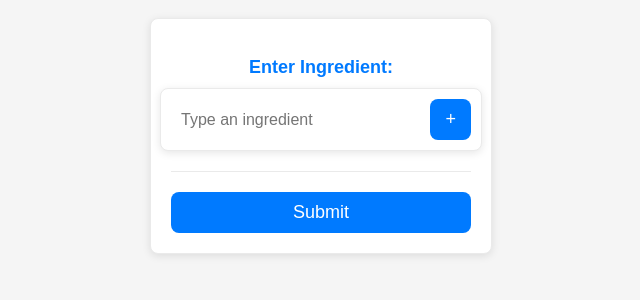
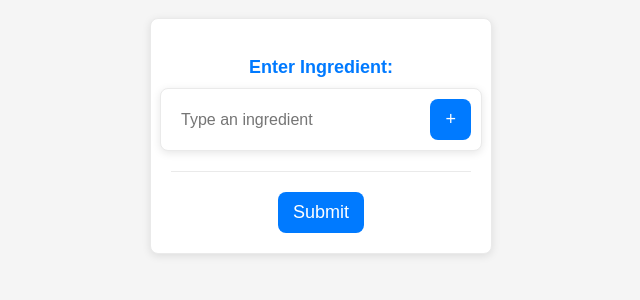
Before and after one commit to naligant/Recipe_Suggester, a Next.js app in the folder client/: page /add-ingredients in a window 1280 px wide. Shown: the part 222-522 px from the top of the page, without its empty margins (319-959 px from the left). Built offline with nearby package versions, Linux system fonts and the light colour scheme.

Commit message:
ingredients go to backend and get stored.

```diff
--- a/client/app/add-ingredients/page.tsx
+++ b/client/app/add-ingredients/page.tsx
@@ -1,4 +1,4 @@
-'use'
+'use client';
 
 import React, { useState } from 'react';
 import './IngredientInput.css'; // Import for simple styling
@@ -31,10 +31,29 @@ const IngredientInput: React.FC = () => {
     );
   };
 
-  const handleSubmit = () => {
+  const handleSubmit = async (e: React.FormEvent<HTMLFormElement>) => {
+    e.preventDefault(); // Prevent the default form submission behavior
+
     console.log("Submitted ingredients:", ingredientsList);
+
+    // Send the ingredientsList to the FastAPI backend
+    try {
+      const response = await fetch('http://localhost:8000/submit', {
+        method: 'POST',
+        headers: {
+          'Content-Type': 'application/json',
+        },
+        body: JSON.stringify({ ingredients: ingredientsList }), // Send the list in the request body
+      });
+
+      const data = await response.json(); // Handle the response if needed
+      console.log(data); // Log the response for debugging
+    } catch (error) {
+      console.error("Error submitting ingredients:", error);
+    }
+
     // Clear all the ingredients after submission
-
+    setIngredientsList([]); // Reset the ingredients list
   };
 
   return (
@@ -70,7 +89,10 @@ const IngredientInput: React.FC = () => {
           </ul>
         )}
 
-        <button className="submit-button" onClick={handleSubmit}>Submit</button>
+        {/* Use a form with onSubmit to call handleSubmit */}
+        <form id="ingredient_form" onSubmit={handleSubmit}>
+          <button type="submit" className="submit-button">Submit</button>
+        </form>
       </div>
     </div>
   );
```
Also changed, not shown: 1 other file (tests, documents, lock files or other folders).
